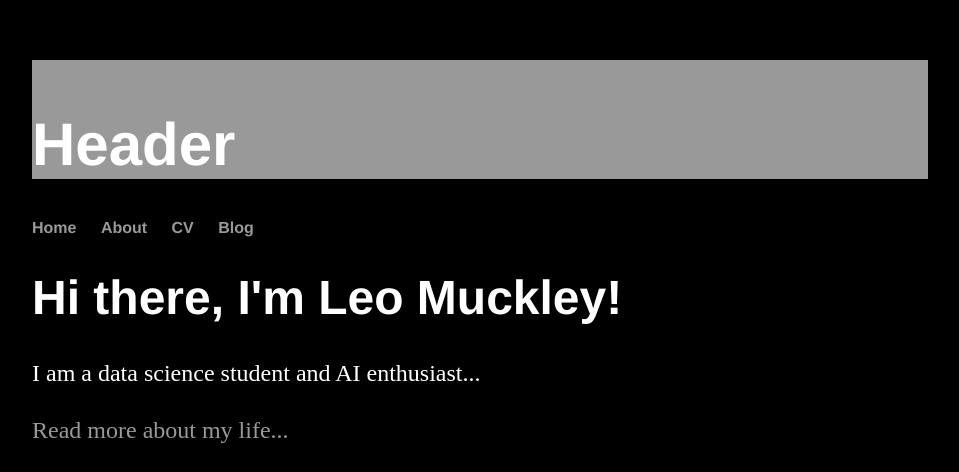
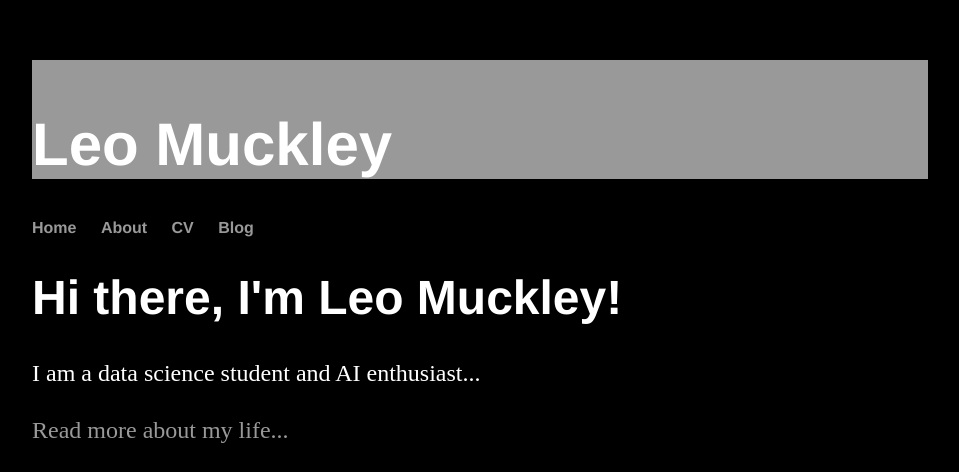
Before and after one commit to leomuckley/leomuckley.github.io, a Jekyll site: the page built from index.html, in a window 1280 px wide. Shown: the top 472 px of the page, without its empty margins (160-1119 px from the left). Built offline with Jekyll 4.4.1, drawn with Linux system fonts in a browser that asks for light colours; grey boxes are pictures that could not be loaded.

Commit message:
Update default.html
Change header text

```diff
--- a/_layouts/default.html
+++ b/_layouts/default.html
@@ -7,7 +7,7 @@
 		</head>
 		<body>
 			<div class="header">
-				<h1>Header</h1>
+				<h1>Leo Muckley</h1>
 			</div>
 
 			<nav>
```
